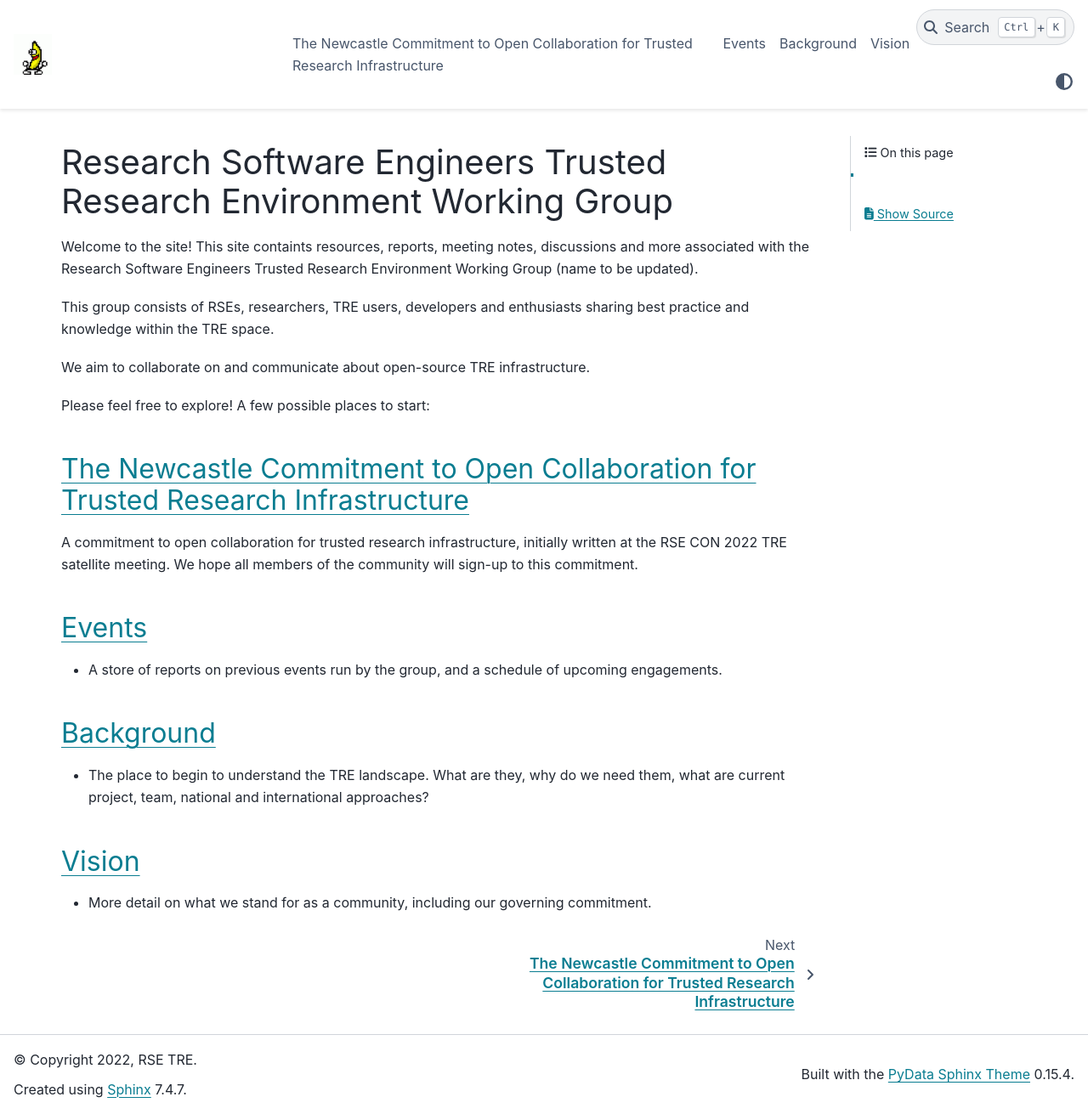
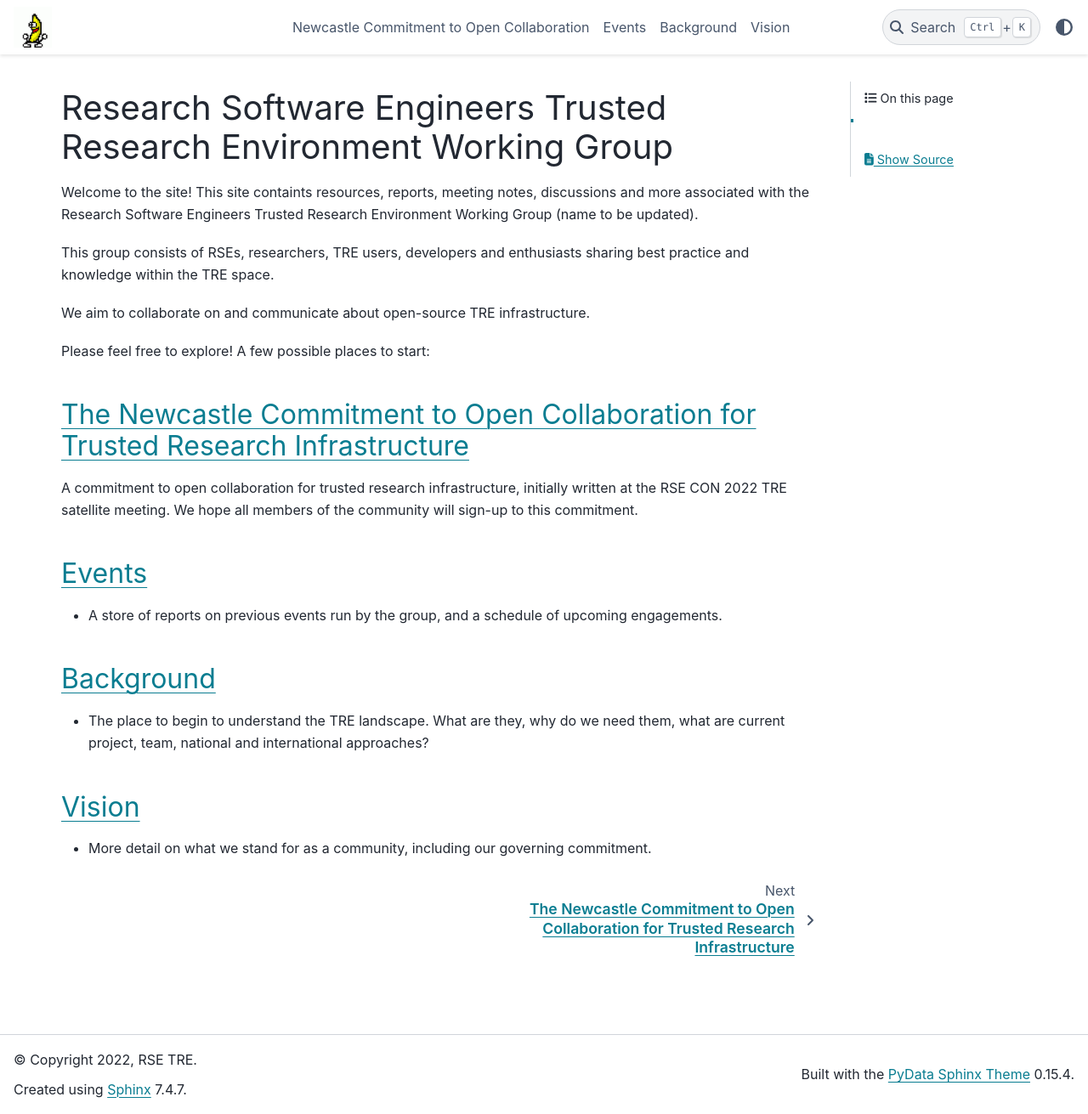
Before and after one commit to rse-tre/community, a Sphinx documentation site: the page built from docs/index.md, in a window 1280 px wide and 1311 px high. Shown: the whole window at 85% size. Built offline with Sphinx 7.4.7 and the PyData theme 0.15.4, drawn with Linux system fonts in a browser that asks for light colours; part of the change alters nothing that is shown.

```diff
--- a/docs/index.md
+++ b/docs/index.md
@@ -4,7 +4,7 @@
 :maxdepth: 1
 :hidden: true
 
-newcastle-commitment/index
+Newcastle Commitment to Open Collaboration <newcastle-commitment/index>
 events/index
 background/index
 vision/index
```
